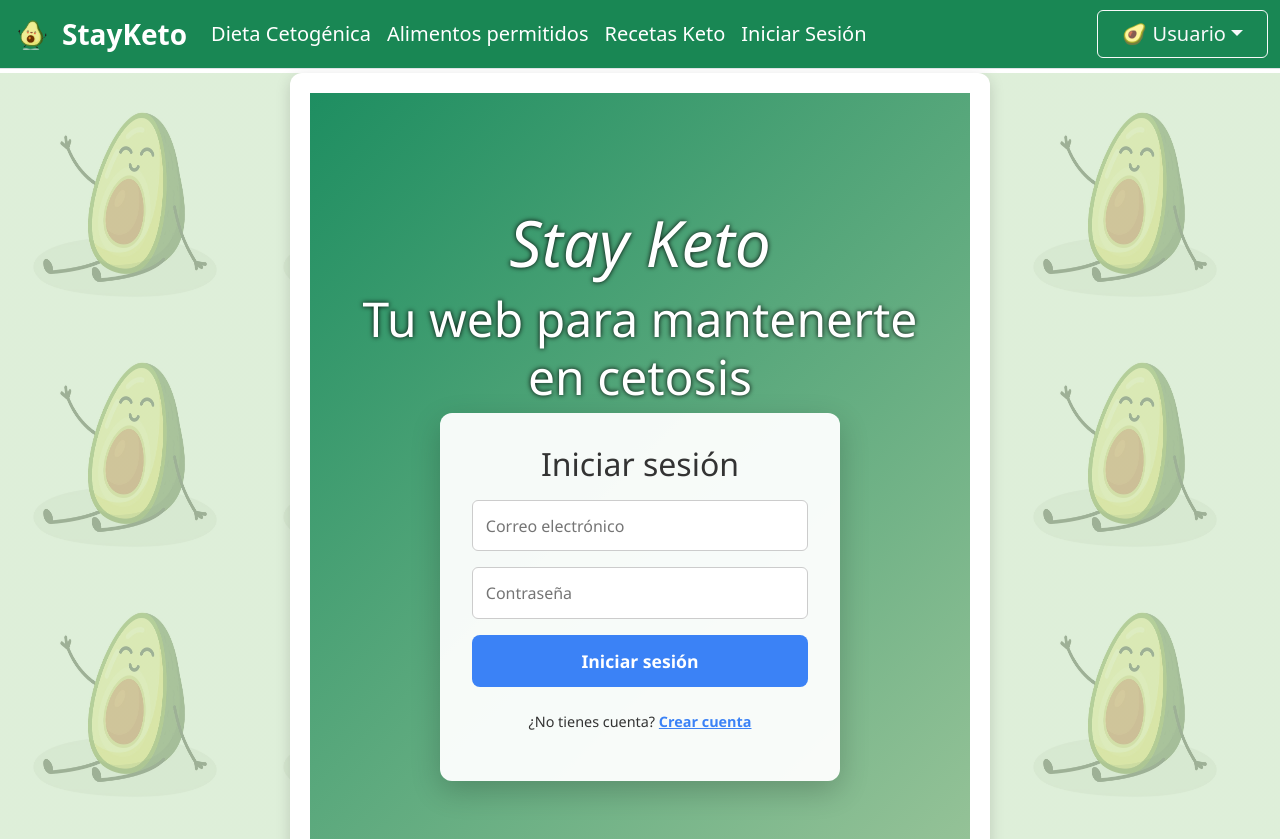
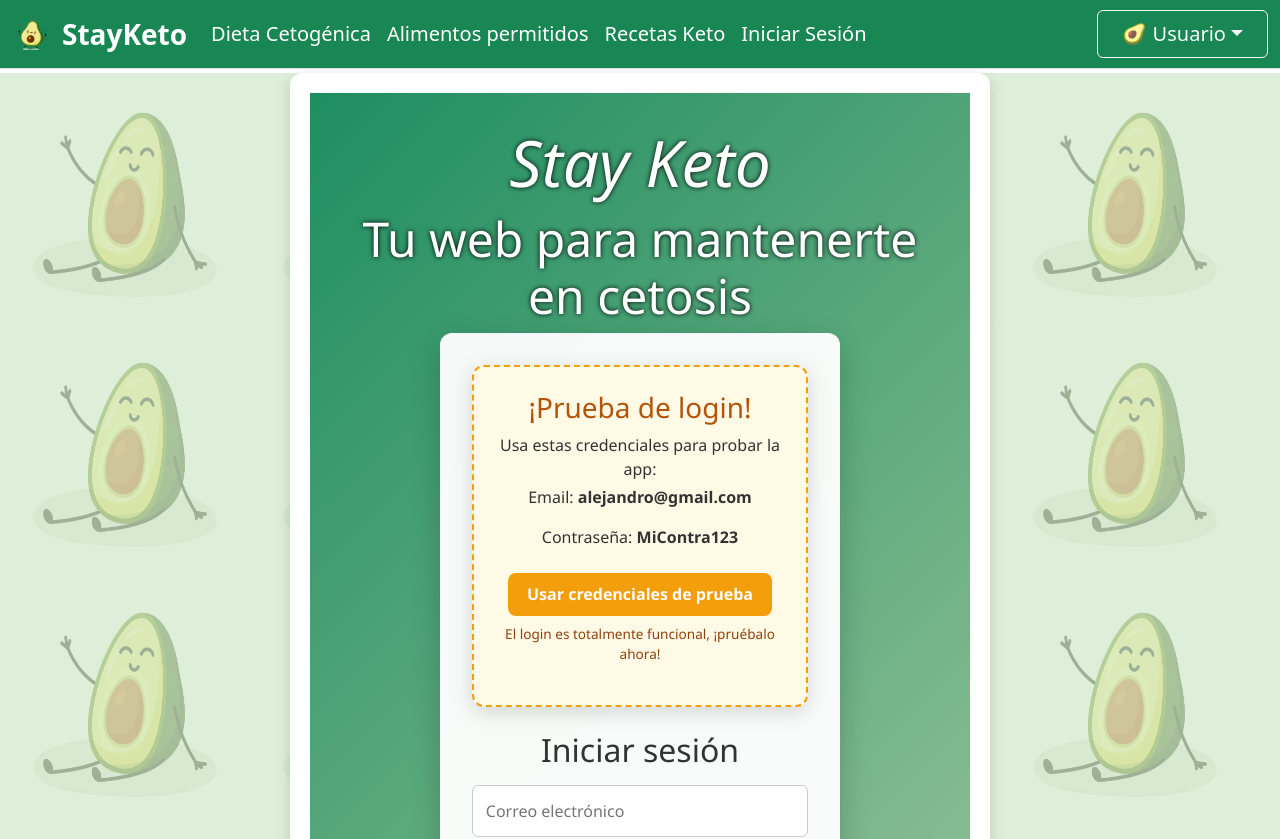
Before and after one commit to Eliana663/StayKetoReact, a React (Vite) app: page /landing in a window 1280 px wide. Shown: the top 839 px of the page. Built offline with nearby package versions, Linux system fonts and the light colour scheme.

Commit message:
Email testing

```diff
--- a/src/components/LandingPage.jsx
+++ b/src/components/LandingPage.jsx
@@ -23,7 +23,7 @@ export default function LandingPage() {
         headers: { Authorization: `Bearer ${jwt}` },
       });
 
-      setUser(userRes.data); // actualizar contexto
+      setUser(userRes.data);
       navigate("/profile");   // ir al perfil
     } catch (err) {
       console.error(err);
@@ -32,22 +32,86 @@ export default function LandingPage() {
   };
 
   return (
-    <div style={{ fontFamily: "'Segoe UI', Tahoma, Geneva, Verdana, sans-serif", display: "flex", flexDirection: "column", minHeight: "100vh", justifyContent: "center", alignItems: "center", background: "linear-gradient(135deg, #1e8e61ff 0%, #99c499ff 100%)", color: "#333", padding: "2rem" }}>
-      <h1 style={{ fontStyle: "italic", fontSize: "4rem", marginBottom: "0.5rem", color: "#fff", textShadow: "0 0 5px #000" }}>Stay Keto</h1>
-      <h1 style={{ textAlign: "center", fontSize: "3rem", marginBottom: "0.5rem", color: "#fff", textShadow: "0 0 5px #000" }}>Tu web para mantenerte en cetosis</h1>
+    <div style={{
+      fontFamily: "'Segoe UI', Tahoma, Geneva, Verdana, sans-serif",
+      display: "flex", flexDirection: "column", minHeight: "100vh",
+      justifyContent: "center", alignItems: "center",
+      background: "linear-gradient(135deg, #1e8e61ff 0%, #99c499ff 100%)",
+      color: "#333", padding: "2rem"
+    }}>
+      <h1 style={{ fontStyle: "italic", fontSize: "4rem", marginBottom: "0.5rem", color: "#fff", textShadow: "0 0 5px #000" }}>
+        Stay Keto
+      </h1>
+      <h1 style={{ textAlign: "center", fontSize: "3rem", marginBottom: "0.5rem", color: "#fff", textShadow: "0 0 5px #000" }}>
+        Tu web para mantenerte en cetosis
+      </h1>
 
-      <div style={{ backgroundColor: "rgba(255,255,255,0.95)", padding: "2rem", borderRadius: "12px", boxShadow: "0 10px 30px rgba(0,0,0,0.2)", width: "100%", maxWidth: 400 }}>
+      <div style={{
+        backgroundColor: "rgba(255,255,255,0.95)", padding: "2rem", borderRadius: "12px",
+        boxShadow: "0 10px 30px rgba(0,0,0,0.2)", width: "100%", maxWidth: 400
+      }}>
+
+        {/* CUADRO DE CREDENCIALES DE PRUEBA */}
+        <div style={{
+          backgroundColor: "#fffae6",
+          padding: "1.5rem",
+          borderRadius: "12px",
+          marginBottom: "1.5rem",
+          textAlign: "center",
+          boxShadow: "0 5px 20px rgba(0,0,0,0.15)",
+          border: "2px dashed #f59e0b",
+        }}>
+          <h3 style={{ marginBottom: "0.5rem", color: "#b45309" }}>¡Prueba de login!</h3>
+          <p style={{ marginBottom: "0.25rem" }}>Usa estas credenciales para probar la app:</p>
+          <p>Email: <b>alejandro@gmail.com</b></p>
+          <p>Contraseña: <b>MiContra123</b></p>
+          <button
+            onClick={() => { setEmail("alejandro@gmail.com"); setPassword("MiContra123"); }}
+            style={{
+              marginTop: "0.5rem",
+              padding: "0.6rem 1.2rem",
+              borderRadius: "8px",
+              border: "none",
+              backgroundColor: "#f59e0b",
+              color: "#fff",
+              fontWeight: "bold",
+              cursor: "pointer",
+              transition: "0.2s",
+            }}
+            onMouseOver={e => e.currentTarget.style.backgroundColor = "#d97706"}
+            onMouseOut={e => e.currentTarget.style.backgroundColor = "#f59e0b"}
+          >
+            Usar credenciales de prueba
+          </button>
+          <p style={{ marginTop: "0.5rem", fontSize: "0.85rem", color: "#92400e" }}>
+            El login es totalmente funcional, ¡pruébalo ahora!
+          </p>
+        </div>
+
+        {/* FORMULARIO DE LOGIN / CREAR CUENTA */}
         {isLogin ? (
           <>
             <h2 style={{ marginBottom: "1rem", textAlign: "center" }}>Iniciar sesión</h2>
             <form onSubmit={handleLogin}>
-              <input type="email" placeholder="Correo electrónico" value={email} onChange={(e) => setEmail(e.target.value)} required style={{ width: "100%", padding: "0.8rem", marginBottom: "1rem", borderRadius: "6px", border: "1px solid #ccc", fontSize: "1rem" }} />
-              <input type="password" placeholder="Contraseña" value={password} onChange={(e) => setPassword(e.target.value)} required style={{ width: "100%", padding: "0.8rem", marginBottom: "1rem", borderRadius: "6px", border: "1px solid #ccc", fontSize: "1rem" }} />
-              <button type="submit" style={{ width: "100%", backgroundColor: "#3b82f6", color: "white", padding: "0.8rem", border: "none", borderRadius: "8px", fontSize: "1.1rem", cursor: "pointer", fontWeight: "bold" }}>Iniciar sesión</button>
+              <input
+                type="email" placeholder="Correo electrónico" value={email}
+                onChange={(e) => setEmail(e.target.value)} required
+                style={{ width: "100%", padding: "0.8rem", marginBottom: "1rem", borderRadius: "6px", border: "1px solid #ccc", fontSize: "1rem" }}
+              />
+              <input
+                type="password" placeholder="Contraseña" value={password}
+                onChange={(e) => setPassword(e.target.value)} required
+                style={{ width: "100%", padding: "0.8rem", marginBottom: "1rem", borderRadius: "6px", border: "1px solid #ccc", fontSize: "1rem" }}
+              />
+              <button type="submit" style={{ width: "100%", backgroundColor: "#3b82f6", color: "white", padding: "0.8rem", border: "none", borderRadius: "8px", fontSize: "1.1rem", cursor: "pointer", fontWeight: "bold" }}>
+                Iniciar sesión
+              </button>
             </form>
             <p style={{ marginTop: "1.5rem", textAlign: "center", fontSize: "0.9rem" }}>
               ¿No tienes cuenta?{" "}
-              <button onClick={() => setIsLogin(false)} style={{ background: "none", border: "none", color: "#3b82f6", cursor: "pointer", fontWeight: "bold", textDecoration: "underline", padding: 0, fontSize: "0.9rem" }}>Crear cuenta</button>
+              <button onClick={() => setIsLogin(false)} style={{ background: "none", border: "none", color: "#3b82f6", cursor: "pointer", fontWeight: "bold", textDecoration: "underline", padding: 0, fontSize: "0.9rem" }}>
+                Crear cuenta
+              </button>
             </p>
           </>
         ) : (
```
